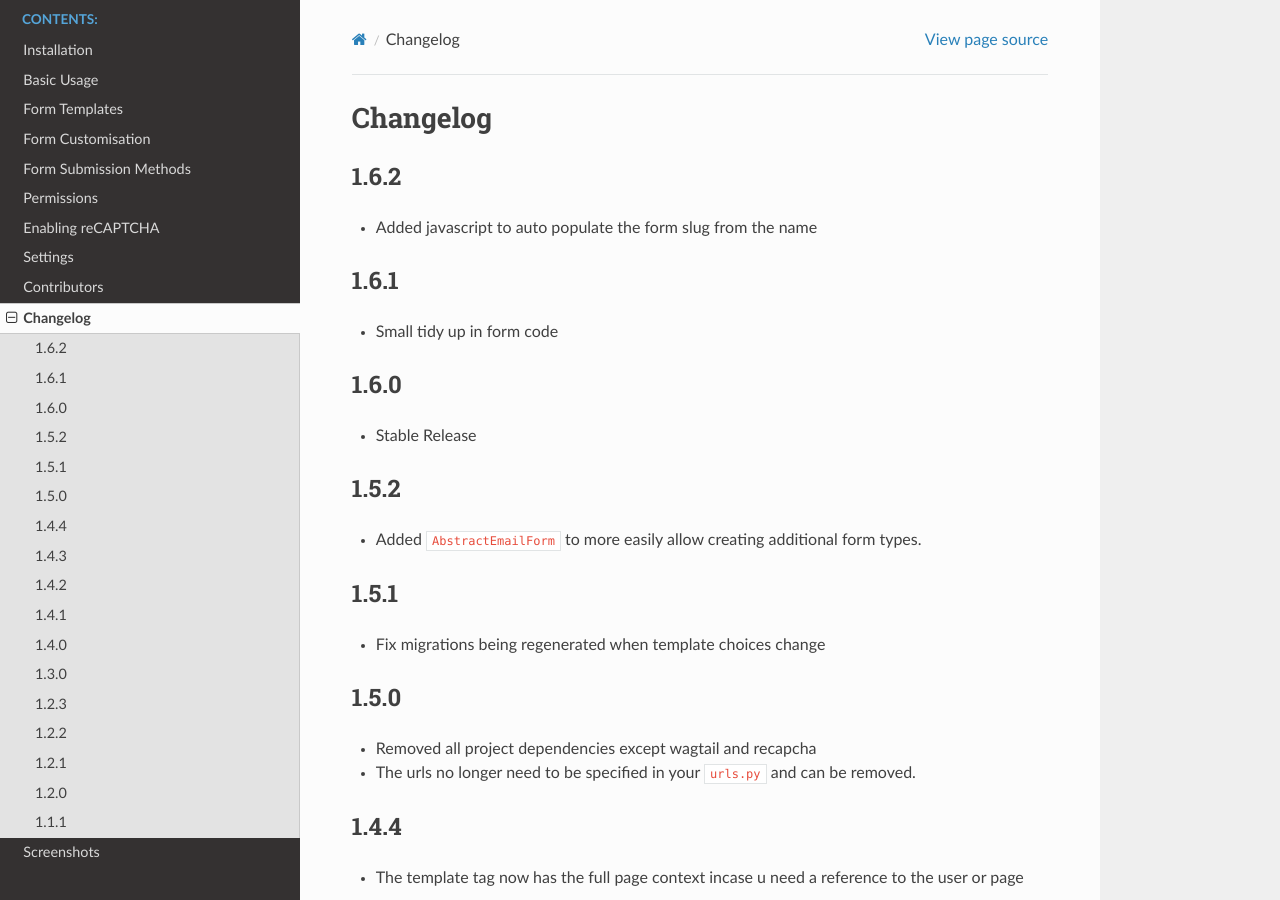
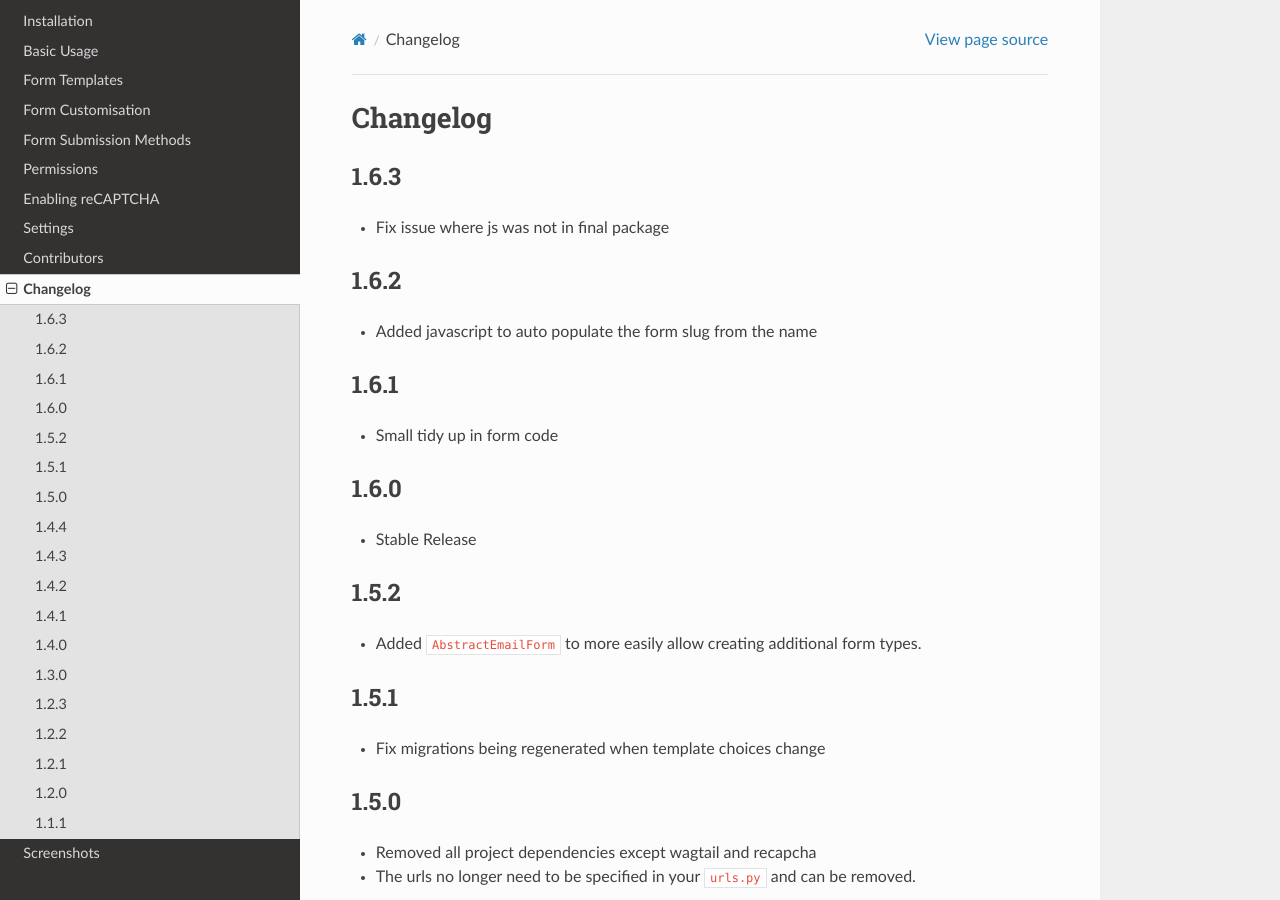
Before and after one commit to labd/wagtailstreamforms, a Sphinx documentation site: the page built from docs/changelog.rst, in a window 1280 px wide and 900 px high. Built offline with Sphinx 7.4.7 and the Read the Docs theme 2.0.0, drawn with Linux system fonts in a browser that asks for light colours.

Commit message:
update docs

```diff
--- a/docs/changelog.rst
+++ b/docs/changelog.rst
@@ -1,5 +1,10 @@
 Changelog
 =========
+
+1.6.3
+-----
+
+* Fix issue where js was not in final package
 
 1.6.2
 -----
```
